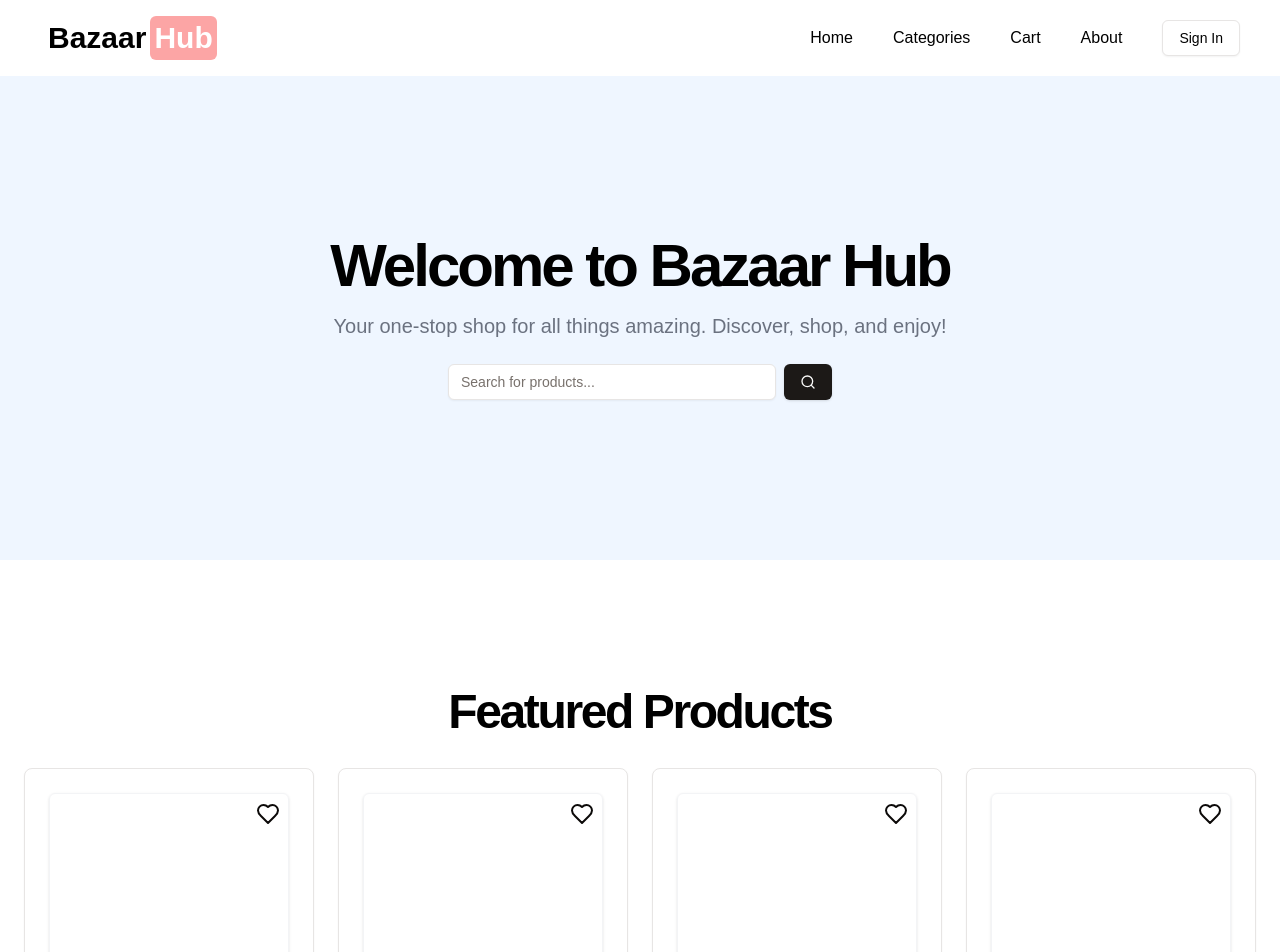
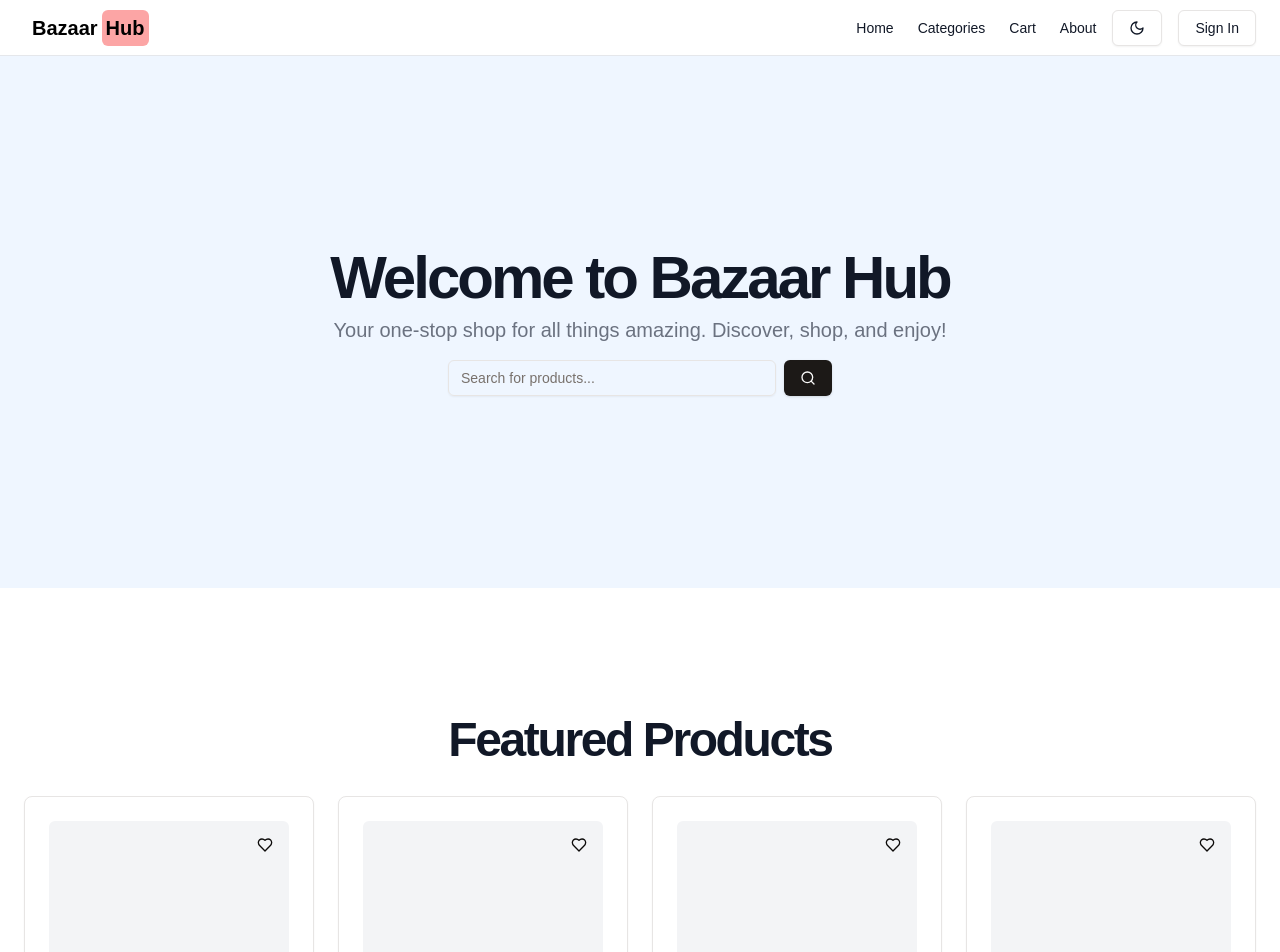
Before and after one commit to Sujal-Gaha/mern-app, a Next.js app in the folder frontend/: page / in a window 1280 px wide. Shown: the top 952 px of the page. Built offline with nearby package versions, Linux system fonts and the light colour scheme.

Commit message:
added dark mode

```diff
--- a/frontend/src/app/layout.tsx
+++ b/frontend/src/app/layout.tsx
@@ -15,8 +15,10 @@ export default function RootLayout({
   return (
     <html lang="en">
       <body>
-        <Navbar />
-        {children}
+        <div className="flex flex-col min-h-screen bg-white dark:bg-gray-900 text-gray-900 dark:text-gray-100">
+          <Navbar />
+          {children}
+        </div>
       </body>
     </html>
   );
--- a/frontend/src/app/page.tsx
+++ b/frontend/src/app/page.tsx
@@ -6,7 +6,7 @@ import { JoinRegister } from "@/components/join-register";
 export default function Home() {
   const { ProductContainerComponent } = useProductComponents();
   return (
-    <main>
+    <main className="flex-1">
       <WelcomeComponent />
       {ProductContainerComponent}
       <Banner />
--- a/frontend/src/components/logo.tsx
+++ b/frontend/src/components/logo.tsx
@@ -5,30 +5,22 @@ export const AppLogo = ({
   size,
 }: {
   mode?: "light" | "dark";
-  size?: "md" | "base";
+  size?: "xs" | "md" | "base";
 }) => {
   const isModeDark = mode === "dark";
   const isSizeMd = size === "md";
+  const isSizeXs = size === "xs";
 
-  return isModeDark ? (
+  return (
     <div
       className={clsx(
-        "p-2 bg-black rounded-md flex items-center gap-1 font-bold",
-        isSizeMd ? "text-3xl" : "text-4xl"
+        "p-2 rounded-md flex items-center gap-1 font-bold",
+        isModeDark ? "bg-[#020300]" : "bg-white",
+        isSizeXs ? "text-xl" : isSizeMd ? "text-3xl" : "text-4xl"
       )}
     >
-      <h1 className="text-white">Bazaar</h1>
+      <h1 className={clsx(isModeDark ? "text-white" : "text-black")}>Bazaar</h1>
       <h1 className="text-black p-1 bg-red-300 rounded-md">Hub</h1>
-    </div>
-  ) : (
-    <div
-      className={clsx(
-        "p-2 bg-white rounded-md flex items-center gap-1 font-bold",
-        isSizeMd ? "text-3xl" : "text-4xl"
-      )}
-    >
-      <h1 className="text-black">Bazaar</h1>
-      <h1 className="text-white p-1 bg-red-300 rounded-md">Hub</h1>
     </div>
   );
 };
--- a/frontend/src/components/navbar.tsx
+++ b/frontend/src/components/navbar.tsx
@@ -6,8 +6,22 @@ import { Button } from "./ui/button";
 import Link from "next/link";
 import { usePathname, useRouter } from "next/navigation";
 import { getAppsPath } from "@/lib/config";
+import { useEffect, useState } from "react";
+import { Moon, Sun } from "lucide-react";
 
 export const Navbar = () => {
+  const [darkMode, setDarkMode] = useState(false);
+
+  useEffect(() => {
+    if (darkMode) {
+      document.documentElement.classList.add("dark");
+    } else {
+      document.documentElement.classList.remove("dark");
+    }
+  });
+
+  const toggleDarkMode = () => setDarkMode(!darkMode);
+
   const router = useRouter();
   const pathName = usePathname();
 
@@ -15,34 +29,41 @@ export const Navbar = () => {
 
   if (pathName !== loginPath && pathName !== registerPath) {
     return (
-      <nav className="flex items-center justify-between py-2 px-10">
-        <div>
-          <AppLogo size="md" />
-        </div>
-        <div className="flex items-center gap-10">
+      <header className="px-4 lg:px-6 h-14 flex items-center border-b border-gray-200 dark:border-gray-700 dark:bg-[#020300]">
+        <Link className="flex items-center justify-center" href="#">
+          <AppLogo size="xs" mode={darkMode ? "dark" : "light"} />
+        </Link>
+        <nav className="ml-auto flex gap-4 sm:gap-6">
           {navbarLinks.map((link) => {
             return (
               <Link
                 key={link.id}
+                className="text-sm font-medium hover:text-red-300 ease-in-out duration-150"
                 href={link.href}
-                className="font-medium hover:text-red-500"
               >
                 {link.name}
               </Link>
             );
           })}
-          <div>
+        </nav>
+        <Button className="ml-4" variant="outline" onClick={toggleDarkMode}>
+          {darkMode ? (
+            <Sun className="h-4 w-4" />
+          ) : (
+            <Moon className="h-4 w-4" />
+          )}
+          <span className="sr-only">
+            {darkMode ? "Switch to light mode" : "Switch to dark mode"}
+          </span>
+        </Button>
         <Button
-              type="button"
+          className="ml-4"
           variant="outline"
-              className="font-medium hover:text-red-500"
           onClick={() => router.push(loginPath)}
         >
           Sign In
         </Button>
-          </div>
-        </div>
-      </nav>
+      </header>
     );
   }
 };
--- a/frontend/src/components/product-containter.tsx
+++ b/frontend/src/components/product-containter.tsx
@@ -3,13 +3,20 @@ import { Heart } from "lucide-react";
 
 const ProductCard = () => {
   return (
-    <div className="rounded-lg border bg-card text-card-foreground shadow-sm">
+    <div className="rounded-lg border bg-card text-card-foreground shadow-sm dark:bg-gray-700 dark:border-gray-600">
       <div className="p-6 space-y-4">
-        <div className="aspect-square border shadow border-gray-100 rounded-md relative">
-          <Heart className="absolute right-2 top-2 cursor-pointer" />
+        <div className="relative aspect-square bg-gray-100 dark:bg-gray-600 rounded-md">
+          <Button
+            variant="ghost"
+            size="icon"
+            className="absolute top-2 right-2 h-8 w-8 rounded-full"
+            aria-label="Add to wishlist"
+          >
+            <Heart className="h-4 w-4" />
+          </Button>
         </div>
         <h3 className="text-lg font-bold">Product 1</h3>
-        <p className="text-sm text-gray-500">
+        <p className="text-sm text-gray-500 dark:text-gray-400">
           Lorem ipsum dolor sit amet, consectetur adipiscing elit.
         </p>
         <div className="flex flex-col space-y-2">
@@ -25,7 +32,7 @@ const ProductCard = () => {
 
 const ProductContainer = () => {
   return (
-    <section className="w-full py-12 md:py-24 lg:py-32 flex items-center justify-center">
+    <section className="w-full py-12 md:py-24 lg:py-32 bg-white dark:bg-[#364652] flex items-center justify-center">
       <div className="container px-4 md:px-6">
         <h2 className="text-3xl font-bold tracking-tighter sm:text-5xl text-center mb-8">
           Featured Products
--- a/frontend/src/components/welcome.tsx
+++ b/frontend/src/components/welcome.tsx
@@ -4,21 +4,22 @@ import { Search } from "lucide-react";
 
 export const WelcomeComponent = () => {
   return (
-    <section className="flex items-center justify-center py-40 bg-[#eff6ff]">
-      <div className="flex flex-col gap-6">
-        <div className="flex flex-col gap-4 items-center">
-          <h1 className="text-3xl font-bold tracking-tighter sm:text-4xl md:text-5xl lg:text-6xl/none">
+    <section className="w-full py-12 md:py-24 lg:py-32 xl:py-48 bg-blue-50 dark:bg-black flex items-center justify-center">
+      <div className="container px-4 md:px-6">
+        <div className="flex flex-col items-center space-y-4 text-center">
+          <div className="space-y-2">
+            <h1 className="text-3xl font-bold tracking-tighter sm:text-4xl md:text-5xl lg:text-6xl/none dark:text-white">
               Welcome to Bazaar Hub
             </h1>
-          <p className="text-gray-500 md:text-xl">
+            <p className="mx-auto max-w-[700px] text-gray-500 dark:text-gray-400 md:text-xl">
               Your one-stop shop for all things amazing. Discover, shop, and
               enjoy!
             </p>
           </div>
-        <div className="flex w-full justify-center">
-          <form className="flex space-x-2 max-w-sm w-full">
+          <div className="w-full max-w-sm space-y-2">
+            <form className="flex space-x-2">
               <Input
-              className="flex-1 bg-white"
+                className="flex-1"
                 placeholder="Search for products..."
                 type="search"
               />
@@ -29,6 +30,7 @@ export const WelcomeComponent = () => {
             </form>
           </div>
         </div>
+      </div>
     </section>
   );
 };
```
Lines whose indentation alone changed are shown as unchanged.
